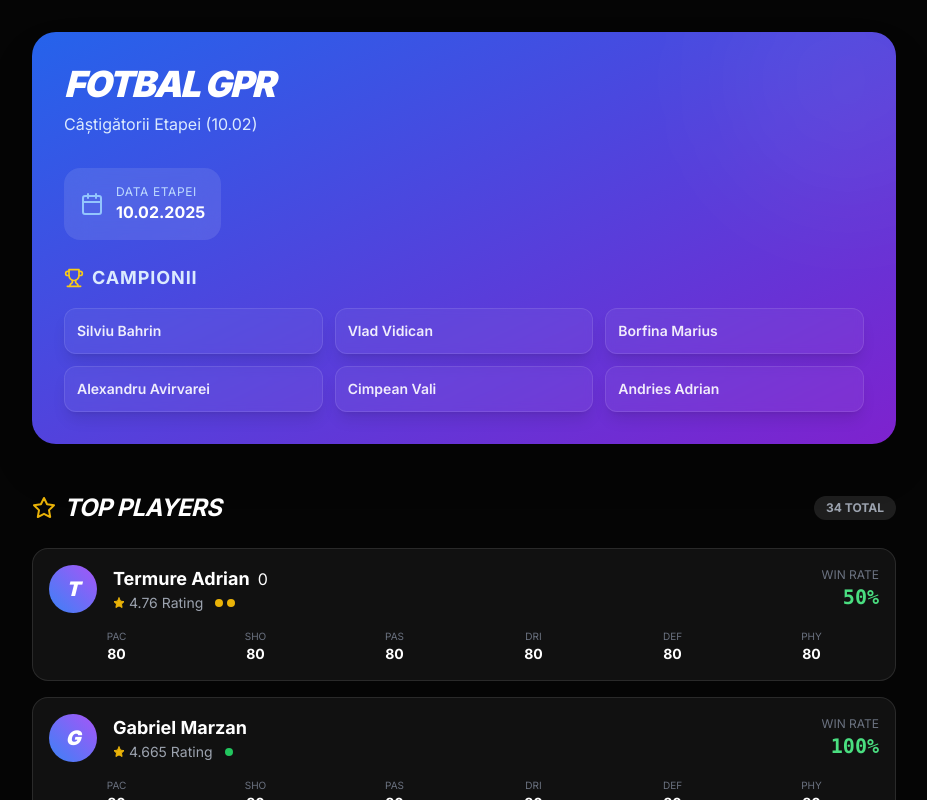
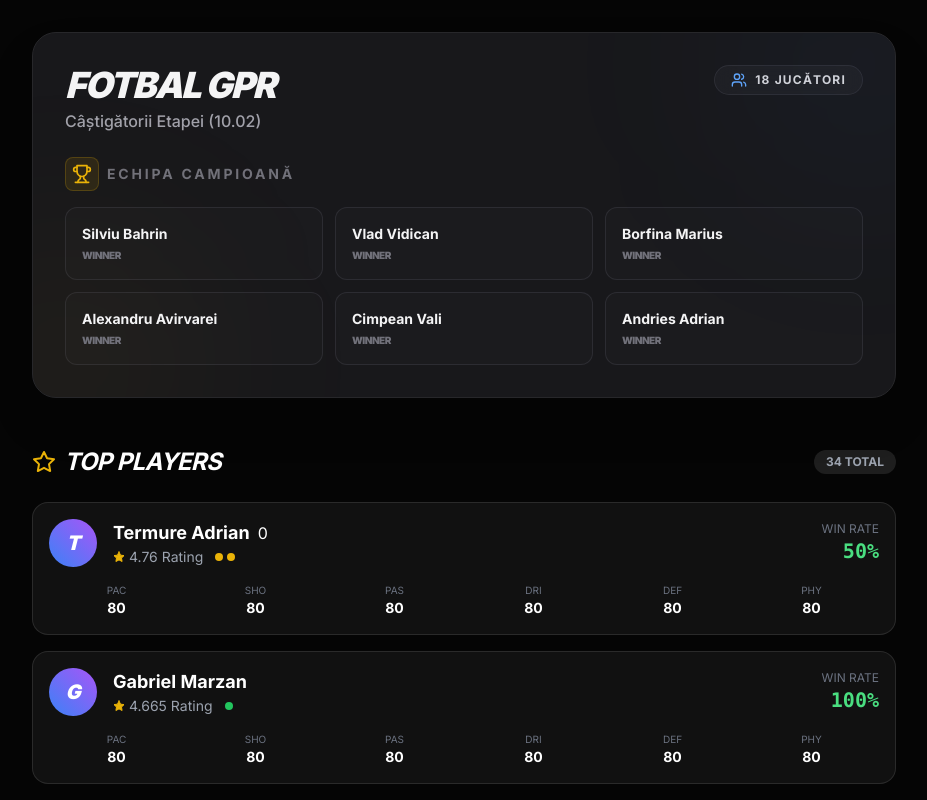
Before and after one commit to silviubahrin/fotbal-gpr, a Next.js app: page / in a window 1280 px wide. Shown: the top 800 px of the page, without its empty margins (176-1103 px from the left). Built offline with nearby package versions, Linux system fonts and the light colour scheme.

Commit message:
feat: redesign hero with winners grid and 18 participants badge

```diff
--- a/src/components/Hero.tsx
+++ b/src/components/Hero.tsx
@@ -1,7 +1,7 @@
 "use client";
 
 import { motion } from "framer-motion";
-import { Trophy, Calendar } from "lucide-react";
+import { Trophy, Users } from "lucide-react";
 
 const WINNERS = [
   "Silviu Bahrin",
@@ -14,45 +14,57 @@ const WINNERS = [
 
 export default function Hero() {
   return (
-    <div className="relative overflow-hidden rounded-3xl bg-gradient-to-br from-blue-600 to-purple-700 p-8 text-white shadow-2xl">
+    <div className="relative overflow-hidden rounded-3xl bg-zinc-900 border border-zinc-800 p-8 text-white shadow-2xl">
       <motion.div
         initial={{ opacity: 0, y: 20 }}
         animate={{ opacity: 1, y: 0 }}
         transition={{ duration: 0.5 }}
       >
-        <h1 className="mb-2 text-4xl font-black italic tracking-tighter">FOTBAL GPR</h1>
-        <p className="mb-8 text-blue-100">Câștigătorii Etapei (10.02)</p>
+        <div className="flex justify-between items-start mb-6">
+          <div>
+            <h1 className="text-4xl font-black italic tracking-tighter text-zinc-100 mb-1">FOTBAL GPR</h1>
+            <p className="text-zinc-400 font-medium">Câștigătorii Etapei (10.02)</p>
+          </div>
+          <div className="flex items-center gap-2 rounded-full bg-zinc-800/50 border border-zinc-700/50 px-4 py-1.5 backdrop-blur-md">
+            <Users className="h-4 w-4 text-blue-400" />
+            <span className="text-xs font-bold uppercase tracking-widest text-zinc-300">18 Jucători</span>
+          </div>
+        </div>
 
-        <div className="grid grid-cols-1 gap-6">
-          <div className="flex items-center gap-3 rounded-2xl bg-white/10 p-4 backdrop-blur-md w-fit">
-            <Calendar className="h-6 w-6 text-blue-300" />
-            <div>
-              <p className="text-xs uppercase tracking-wider text-blue-200">Data Etapei</p>
-              <p className="font-bold">10.02.2025</p>
-            </div>
-          </div>
-
+        <div className="space-y-6">
           <div>
             <div className="mb-4 flex items-center gap-2">
-              <Trophy className="h-5 w-5 text-yellow-400" />
-              <h2 className="text-lg font-bold uppercase tracking-wider text-blue-100">Campionii</h2>
+              <div className="p-1.5 rounded-lg bg-yellow-500/10 border border-yellow-500/20">
+                <Trophy className="h-5 w-5 text-yellow-500" />
+              </div>
+              <h2 className="text-sm font-bold uppercase tracking-[0.2em] text-zinc-500">Echipa Campioană</h2>
             </div>
+
             <div className="grid grid-cols-2 gap-3 sm:grid-cols-3">
               {WINNERS.map((name) => (
-                <div
+                <motion.div
                   key={name}
-                  className="rounded-xl bg-white/5 p-3 backdrop-blur-sm border border-white/10 shadow-lg"
+                  whileHover={{ scale: 1.02 }}
+                  className="group relative overflow-hidden rounded-xl bg-zinc-800/30 p-4 border border-zinc-700/50 transition-colors hover:bg-zinc-800/50 hover:border-zinc-600"
                 >
-                  <p className="text-sm font-semibold text-white/90">{name}</p>
-                </div>
+                  <div className="relative z-10">
+                    <p className="text-sm font-bold text-zinc-100 group-hover:text-white transition-colors">
+                      {name}
+                    </p>
+                    <p className="text-[10px] uppercase tracking-tighter text-zinc-500 font-black mt-1">Winner</p>
+                  </div>
+                  {/* Subtle highlight effect */}
+                  <div className="absolute inset-0 bg-gradient-to-br from-yellow-500/5 to-transparent opacity-0 group-hover:opacity-100 transition-opacity" />
+                </motion.div>
               ))}
             </div>
           </div>
         </div>
       </motion.div>
 
-      {/* Decorative background element */}
-      <div className="absolute -right-20 -top-20 h-64 w-64 rounded-full bg-white/5 blur-3xl" />
+      {/* Subtle glass ornaments */}
+      <div className="absolute -right-24 -top-24 h-64 w-64 rounded-full bg-blue-500/5 blur-[100px]" />
+      <div className="absolute -left-24 -bottom-24 h-64 w-64 rounded-full bg-yellow-500/5 blur-[100px]" />
     </div>
   );
 }
```
